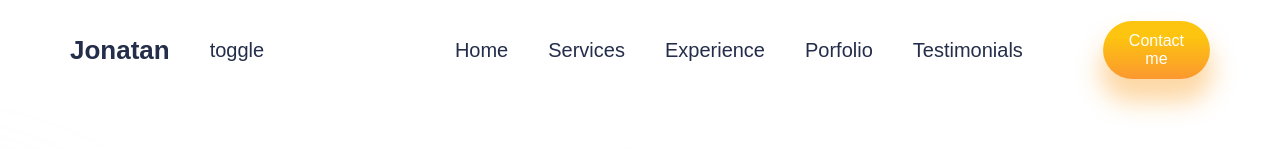
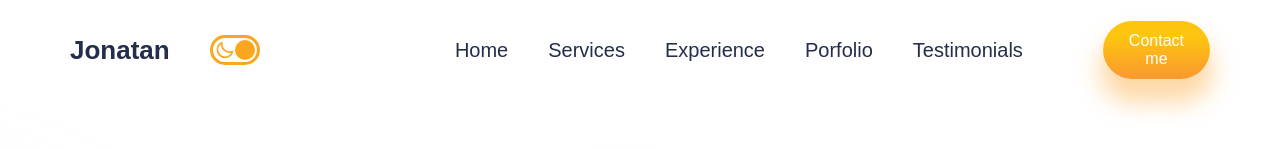
Before and after one commit to Jonnad89/reactportfolio, a React (Create React App) app: page / in a window 1280 px wide. Shown: the top 149 px of the page. Built offline with nearby package versions, Linux system fonts and the light colour scheme.

Commit message:
add toggle button

```diff
--- a/src/App.js
+++ b/src/App.js
@@ -8,11 +8,20 @@
 import Testimonials from "./components/Testimonials/Testimonials";
 import Contact from "./components/Contact/Contact";
 import Footer from "./components/Footer/Footer";
-
+import {themeContext} from './Context'
+import { useContext } from "react";
 
 function App() {
+  const theme = useContext(themeContext);
+  const darkMode = theme.state.darkMode;
   return (
-    <div className="App">
+    <div className="App"
+    style={{
+      background: darkMode ? 'black' :'',
+      color: darkMode ? 'white': ''
+    }}
+
+    >
       <Navbar />
       <Intro />
       <Services />
--- /dev/null
+++ b/src/Context.js
@@ -0,0 +1,23 @@
+import {createContext, useReducer} from 'react'
+
+export const themeContext = createContext();
+
+const initialState = {darkMode : false}
+
+const themeReducer = (state, action) =>{
+  switch(action.type){
+    case 'toggle':
+      return {darkMode : !state.darkMode}
+      default:
+        return state;
+  }
+}
+
+export const ThemeProvider = (props) =>{
+  const [state,dispatch] = useReducer(themeReducer, initialState)
+  return(
+    <themeContext.Provider value={{state, dispatch}}>
+      {props.children}
+    </themeContext.Provider>
+  )
+}
--- a/src/components/Navbar/Navbar.jsx
+++ b/src/components/Navbar/Navbar.jsx
@@ -1,11 +1,12 @@
 import React from "react";
+import Toggle from "../Toggle/Toggle";
 import "./Navbar.css";
 const Navbar = () => {
   return (
     <div className="n-wrapper">
       <div className="n-left">
         <div className="n-name">Jonatan</div>
-        <span>toggle</span>
+        <Toggle/>
       </div>
       <div className="n-right">
         <div className="n-list">
--- /dev/null
+++ b/src/components/Toggle/Toggle.css
@@ -0,0 +1,21 @@
+.toggle{
+  display: flex;
+  justify-content: space-between;
+  border: 3px solid var(--orange);
+  border-radius: 1rem;
+  position: relative;
+  padding: 2px;
+  cursor: pointer;
+}
+
+.toggle>*{
+  width: 1rem;
+  height: 1rem;
+  color: var(--orange);
+}
+
+.t-button{
+  border-radius: 100%;
+  background: var(--orange);
+  position: absolute;
+}
--- /dev/null
+++ b/src/components/Toggle/Toggle.jsx
@@ -0,0 +1,28 @@
+import "./Toggle.css";
+import Sun from "@iconscout/react-unicons/icons/uil-sun";
+import Moon from "@iconscout/react-unicons/icons/uil-moon";
+import { themeContext, ThemeProvider } from "../../Context";
+import { useContext } from "react";
+const Toggle = () => {
+
+  const theme = useContext(themeContext);
+  const darkMode = theme.state.darkMode;
+
+
+  const handleClick = () =>{
+    theme.dispatch({type:'toggle'})
+  }
+  return (
+    <div className="toggle"onClick={handleClick}>
+      <Moon />
+      <Sun />
+      <div className="t-button"
+
+        style={darkMode?{left:'2px'}: {right :'2px'}}>
+
+      </div>
+    </div>
+  );
+};
+
+export default Toggle;
--- a/src/index.js
+++ b/src/index.js
@@ -1,9 +1,11 @@
 import React from 'react';
 import ReactDOM from 'react-dom';
 import App from './App';
-
+import {ThemeProvider} from './Context'
 ReactDOM.render(
-    <App />,
+  <ThemeProvider>
+    <App />
+  </ThemeProvider>,
   document.getElementById('root')
 );
 
```
